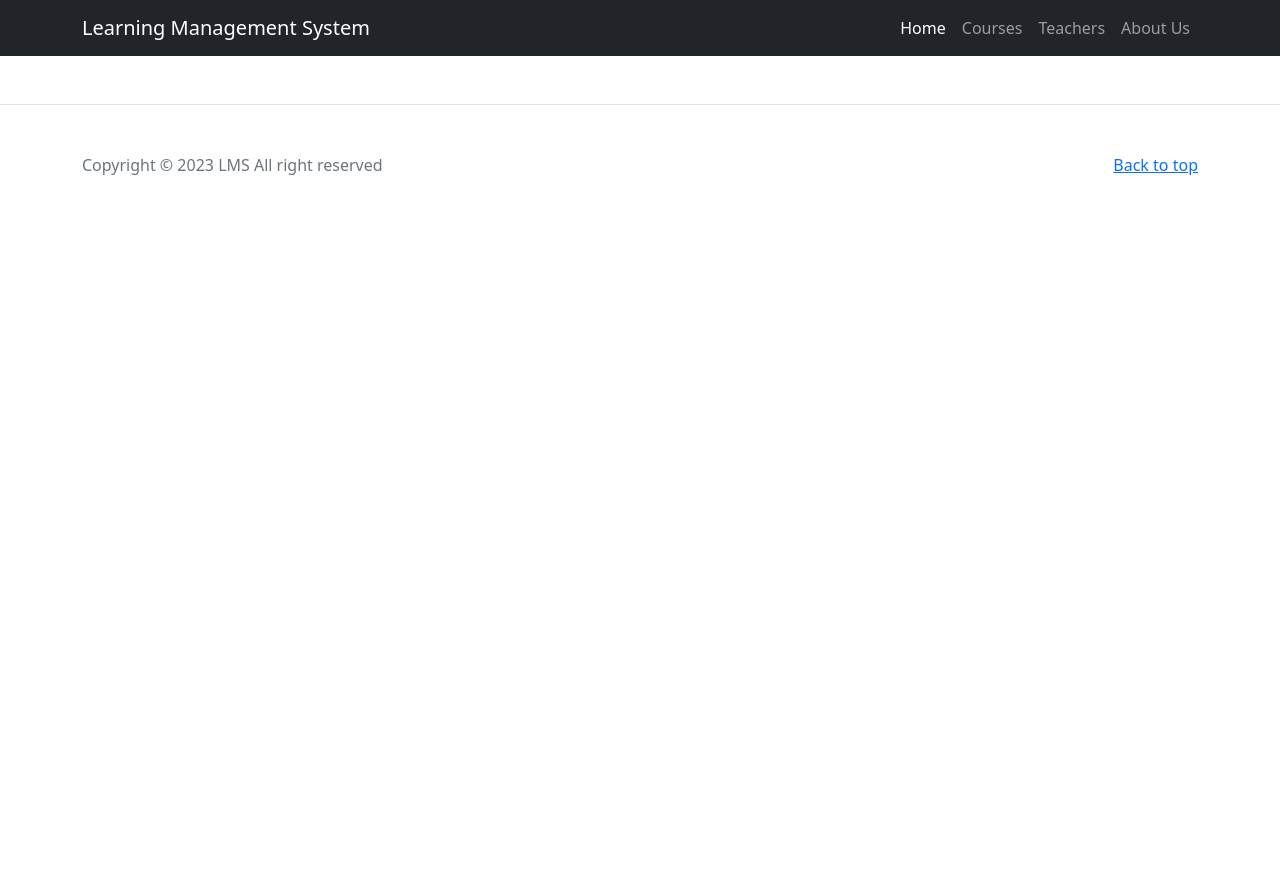
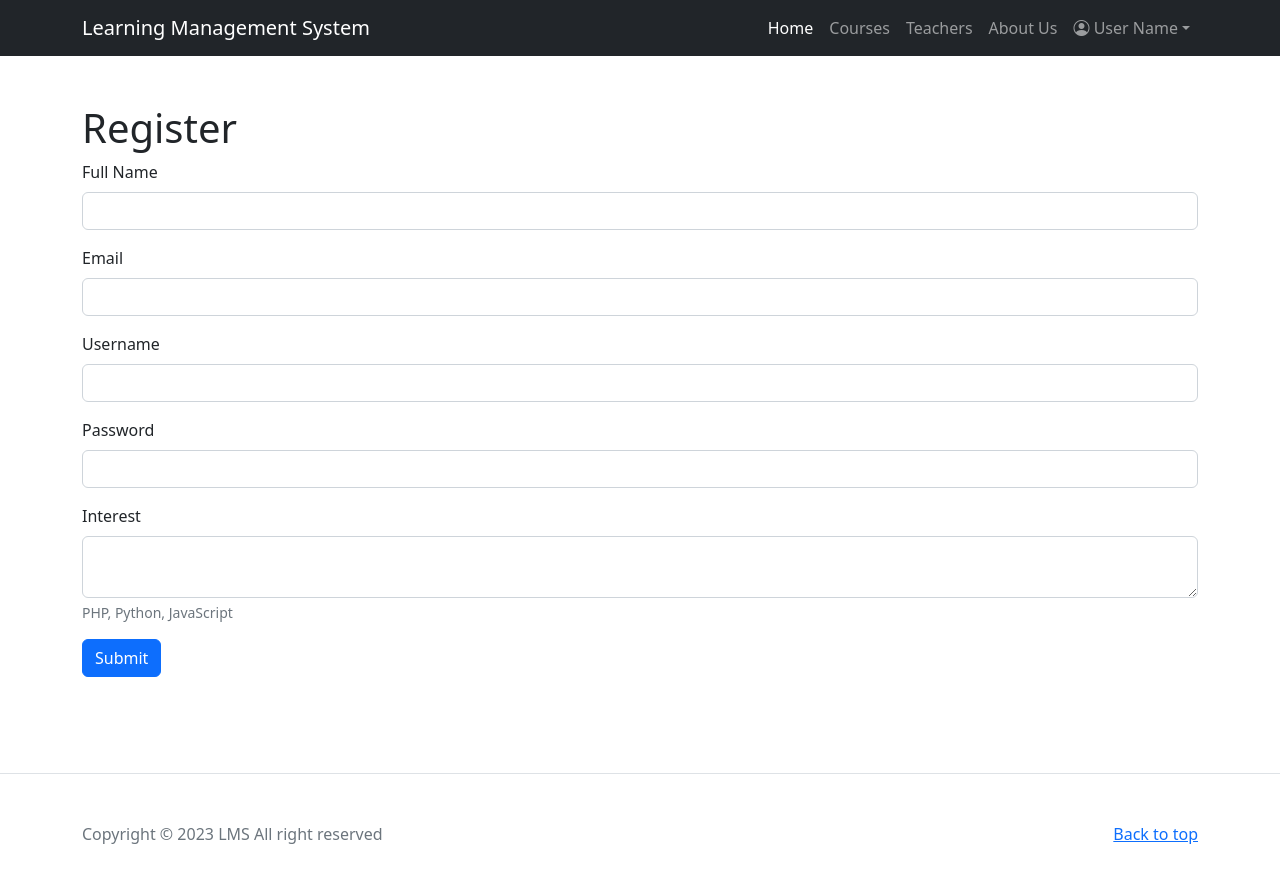
Before and after one commit to cseshahriar/lms-frontend, a React (Create React App) app: page /user-register in a window 1280 px wide. Shown: the top 882 px of the page. Before the commit the page ends 800 px from the top, so only its background shows below. Built offline with nearby package versions, Linux system fonts and the light colour scheme.

Commit message:
use login, register, dashboard component

```diff
--- a/src/components/Main.jsx
+++ b/src/components/Main.jsx
@@ -13,6 +13,10 @@ import CourseDetail from './CourseDetail';
 import About from './About';
 
 
+// ============================ user components ===============================
+import UserDashboard from './users/UserDashboard';
+import UserLogin from './users/UserLogin';
+import UserRegister from './users/UserRegister';
 
 
 const Main = () => {
@@ -25,6 +29,11 @@ const Main = () => {
                 <Route path="/" element={<Home />} />
                 <Route path="/about" element={<About />} />
                 <Route path="/courses/:course_id" element={<CourseDetail />} />
+                <Route path="/courses/:course_id" element={<CourseDetail />} />
+                {/* user dashboard */}
+                <Route path="/user-dashboard" element={<UserDashboard />} />
+                <Route path="/user-login" element={<UserLogin />} />
+                <Route path="/user-register" element={<UserRegister />} />
             </Routes>
 
             <Footer/>
--- a/src/components/Navbar.jsx
+++ b/src/components/Navbar.jsx
@@ -29,6 +29,19 @@ const Navbar = () => {
                         <li className="nav-item">
                             <Link className="nav-link" to="/about">About Us</Link>
                         </li>
+
+
+                        <li className="nav-item dropdown">
+                            <a className="nav-link dropdown-toggle" href="#" role="button" data-bs-toggle="dropdown" aria-expanded="false"><i class="bi bi-person-circle"></i> User Name</a>
+                            <ul className="dropdown-menu">
+                                <li><Link className="dropdown-item" to="/user-login"><i class="bi bi-box-arrow-left"></i> Login</Link></li>
+                                <li><Link className="dropdown-item" to="/user-register"><i class="bi bi-database-fill-add"></i> Register</Link></li>
+                                <li><hr className='dropdown-divider'/></li>
+                                <li><Link className="dropdown-item" to="/user-dashboard"><i class="bi bi-gear"></i> Dashboard</Link></li>
+                                <li><Link className="dropdown-item" to="/user-logout"><i class="bi bi-box-arrow-right"></i> Logout</Link></li>
+                            </ul>
+                        </li>
+
                     </ul>
                 </div>
             </div>
--- /dev/null
+++ b/src/components/users/UserDashboard.jsx
@@ -0,0 +1,13 @@
+import React from 'react';
+
+const UserDashboard = () => {
+    return (
+        <div className='container py-5'>
+            <div className='row'>
+                <h1>User User Dashboard</h1>
+            </div>
+        </div>
+    );
+};
+
+export default UserDashboard;
--- /dev/null
+++ b/src/components/users/UserLogin.jsx
@@ -0,0 +1,26 @@
+import React from 'react';
+
+const UserLogin = () => {
+    return (
+        <div className='container py-5'>
+            <h1>Login</h1>
+            <div className='row'>
+                <form>
+                    <div className="mb-3">
+                        <label for="exampleInputEmail1" className="form-label">Email address</label>
+                        <input type="email" className="form-control" id="exampleInputEmail1" aria-describedby="emailHelp"/>
+                        <div id="emailHelp" className="form-text">We'll never share your email with anyone else.</div>
+                    </div>
+                    <div class="mb-3">
+                        <label for="exampleInputPassword1" className="form-label">Password</label>
+                        <input type="password" className="form-control" id="exampleInputPassword1" />
+                    </div>
+
+                    <button type="submit" className="btn btn-primary">Submit</button>
+                </form>
+            </div>
+        </div>
+    );
+};
+
+export default UserLogin;
--- /dev/null
+++ b/src/components/users/UserRegister.jsx
@@ -0,0 +1,45 @@
+import React from 'react';
+
+const UserRegister = () => {
+    return (
+        <div className='container py-5'>
+        <h1>Register</h1>
+        <div className='row'>
+            <form>
+                <div className="mb-3">
+                    <label for="full_name" className="form-label">Full Name</label>
+                    <input type="text" className="form-control" id="full_name"/>
+                </div>
+
+                <div className="mb-3">
+                    <label for="exampleInputEmail1" className="form-label">Email</label>
+                    <input type="email" className="form-control" id="email"/>
+
+                </div>
+
+                <div className="mb-3">
+                    <label for="username" className="form-label">Username</label>
+                    <input type="text" className="form-control" id="username" />
+                </div>
+
+
+                <div class="mb-3">
+                    <label for="exampleInputPassword1" className="form-label">Password</label>
+                    <input type="password" className="form-control" id="exampleInputPassword1" />
+                </div>
+
+                <div class="mb-3">
+                    <label for="interest" className="form-label">Interest</label>
+                    <textarea name="interest"  className="form-control" id="interest"></textarea>
+                    <div id="emailHelp" class="form-text">PHP, Python, JavaScript</div>
+
+                </div>
+
+                <button type="submit" className="btn btn-primary">Submit</button>
+            </form>
+        </div>
+    </div>
+    );
+};
+
+export default UserRegister;
```
